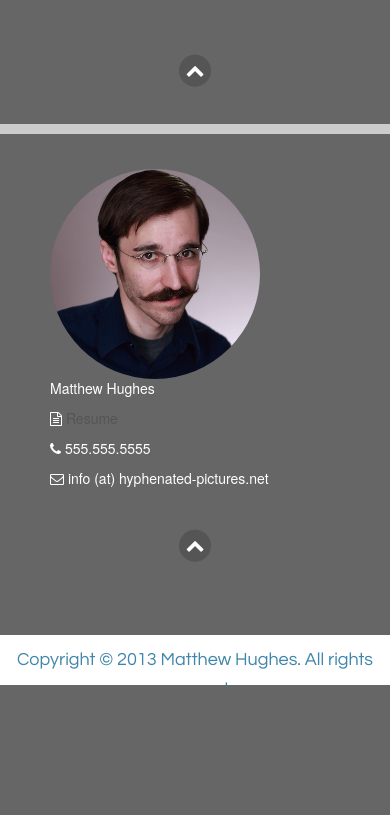
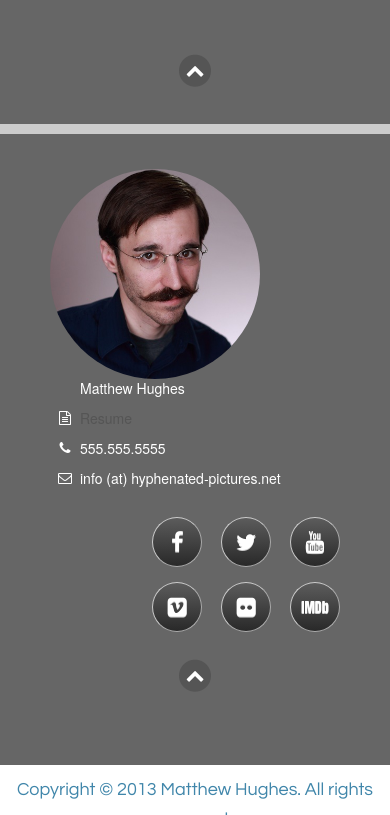
Before and after one commit to srallen/srallen.github.io, a plain HTML site: page index.html in a window 390 px wide. Shown: the part 3562-4377 px from the top of the page. Before the commit the page ends 4247 px from the top, so only its background shows below. Drawn offline with Linux system fonts and the light colour scheme.

Commit message:
more media query goodness

```diff
--- a/css/main.css
+++ b/css/main.css
@@ -114,7 +114,9 @@ button {
   cursor: pointer;
 }
 
-
+#contact button {
+  background-color: #333;
+}
 
 p {
   font-family: futura, 'century gothic', geneva, 'gil sans', helvetica;
@@ -217,6 +219,11 @@ nav a:visited {
   color: white;
 }
 
+#contact #icons {
+  visibility: hidden;
+  float: center;
+}
+
 img {
   position: relative;
   float: left;
@@ -287,6 +294,16 @@ figcaption {
 
 /* Media Queries for image resizing */
 
+@media only screen and (min-width: 1186px) and (max-width: 1212px) {
+  #contact #icons { visibility: visible; }
+}
+
+@media only screen and (min-width: 960px) and (max-width: 1185px) {
+  h3 { visibility: hidden; }
+
+  #contact #icons { visibility: visible; }
+}
+
 /* Tablet Portrait. Note: Design for a width of 768px */
 
 @media only screen and (min-width: 768px) and (max-width: 959px) {
@@ -296,6 +313,8 @@ figcaption {
   }
 
   h3 { visibility: hidden; }
+
+  #contact #icons { visibility: visible; }
 
 }
 
@@ -308,6 +327,8 @@ figcaption {
   }
 
   h3 { visibility: hidden; }
+
+  #contact #icons { visibility: visible; }
 }
 
 /* Mobile Landscape. Note: Design for a width of 480px */
@@ -318,6 +339,8 @@ figcaption {
     height: 235px;
   }
 
-  h3 { visibility: hidden;}
+  h3 { visibility: hidden; }
+
+  #contact #icons { visibility: visible; }
 
 }
--- a/index.html
+++ b/index.html
@@ -253,12 +253,23 @@
               <img id="pic" src="images/mugshot.jpeg" alt="Matthew Hughes">
             </div>
             <div class="five columns">
-              <ul>
+              <ul class="fa-ul">
                 <li>Matthew Hughes</li>
-                <li><i class="fa fa-file-text-o"></i><a href="#">  Resume</a></li>
-                <li><i class="fa fa-phone"></i>  555.555.5555</li>
-                <li><i class="fa fa-envelope-o"></i>  info (at) hyphenated-pictures.net</li>
+                <li><i class="fa-li fa fa-file-text-o"></i><a href="#">  Resume</a></li>
+                <li><i class="fa-li fa fa-phone"></i>  555.555.5555</li>
+                <li><i class="fa-li fa fa-envelope-o"></i>  info (at) hyphenated-pictures.net</li>
               </ul>
+            </div>
+            <div class="five columns">
+              <div id="icons">
+                <a href="https://www.facebook.com/hyphenpix/"><button><i class="fa fa-facebook fa-2x"></i></button></a>
+                <a href="https://twitter.com/hyphenpix"><button><i class="fa fa-twitter fa-2x"></i></button></a>
+                <a href="https://www.youtube.com/user/hyphenated"><button><i class="fa fa-youtube fa-2x"></i></button></a>
+                <br class="clearfix">
+                <a href="http://vimeo.com/hyphenated/"><button><i class="fa fa-vimeo-square fa-2x"></i></button></a>
+                <a href="http://www.flickr.com/photos/matt-annie/"><button><i class="fa fa-flickr fa-2x"></i></button></a>
+                <a href="http://www.imdb.com/name/nm1393884/"><button><small>IMDb</small></button></a>
+              </div>
             </div>
           </div>
           <div class="top">
```
